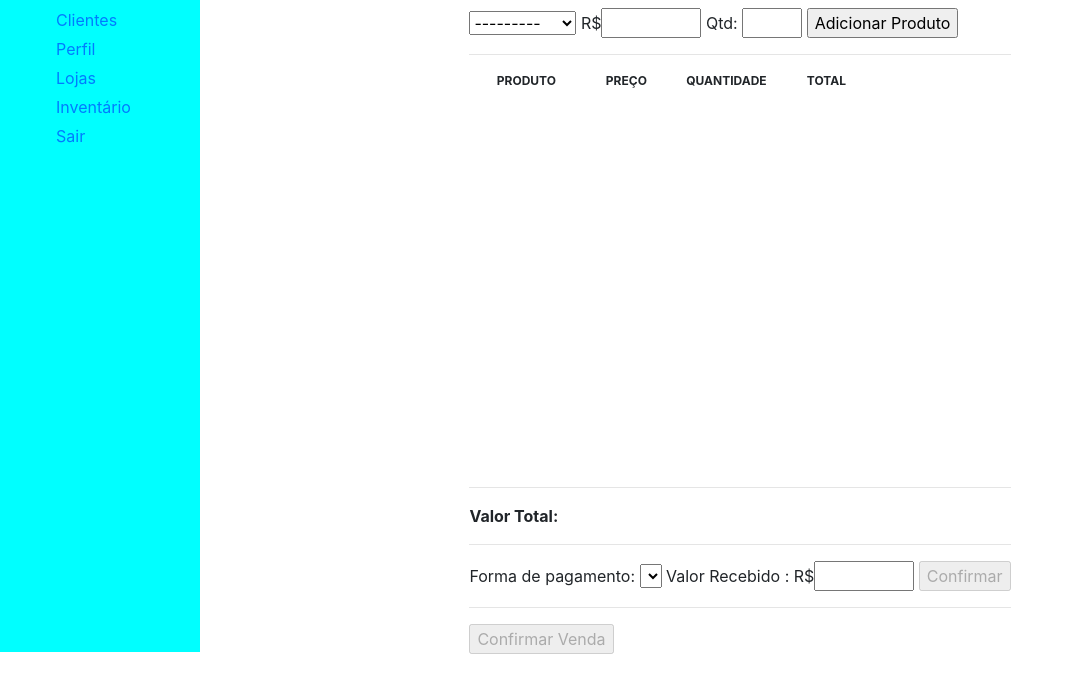
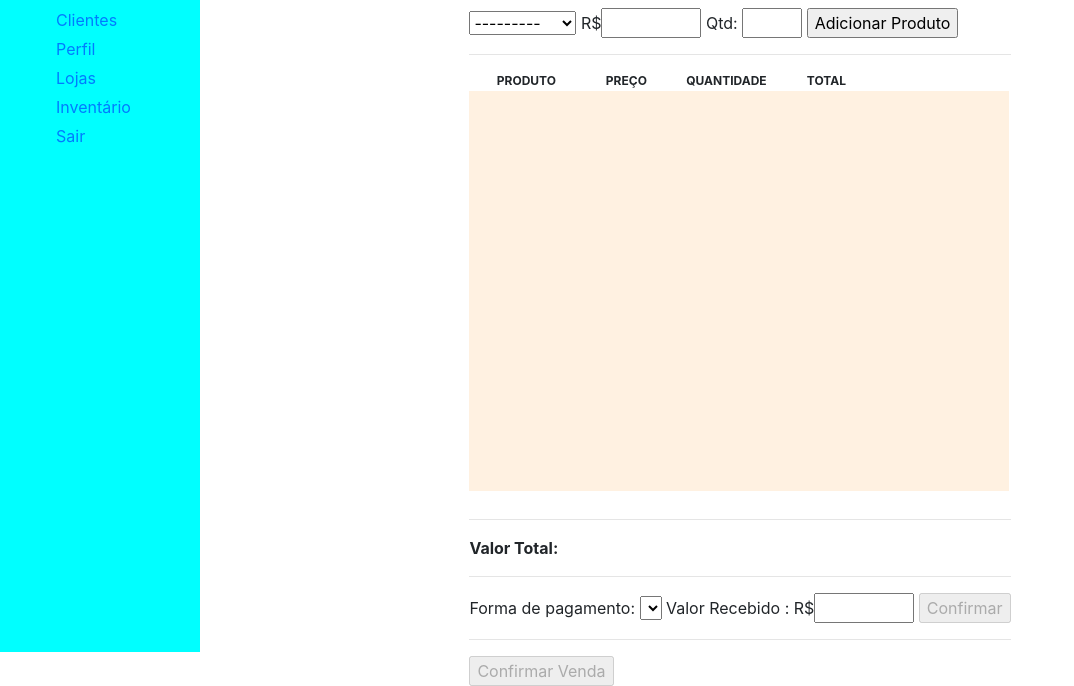
Before and after one commit to ChenGit55/supersolution, a Django app: page /pos/new/ in a window 1280 px wide. Shown: the part 148-834 px from the top of the page, without its empty margins (0-1074 px from the left). Before the commit the page ends 802 px from the top, so only its background shows below. Run offline with Django 3.2, Linux system fonts and the light colour scheme; the visitor is signed in with stand-in values (Sample User, id 1); data comes from the database, SQL or seed files in the repository; data that the repository does not hold is empty; some libraries are stand-ins or nearby versions.

Commit message:
Correção de bug e adiciona um footer vazio

```diff
--- a/templates/core/base.html
+++ b/templates/core/base.html
@@ -95,6 +95,9 @@
         {% block body %}
         {% endblock %}
     </main>
+    <footer class="mt-5">
+
+    </footer>
 
     <!-- bootstrap + popper  -->
     <script src="https://cdn.jsdelivr.net/npm/@popperjs/core@2.11.8/dist/umd/popper.min.js" integrity="sha384-I7E8VVD/ismYTF4hNIPjVp/Zjvgyol6VFvRkX/vR+Vc4jQkC+hVqc2pM8ODewa9r" crossorigin="anonymous"></script>
--- a/templates/pos/new-sale.html
+++ b/templates/pos/new-sale.html
@@ -6,13 +6,13 @@
 
     .inovice-table {
         display: block;
-        width: 500px;
+        width: 540px;
         height: 400px;
-        overflow: auto;
         border-collapse: collapse;
     }
 
     .inovice-table tbody {
+        display: block;
         height: 400px;
         overflow: auto;
     }
@@ -62,7 +62,7 @@
         </thead>
         <tbody id="inovice"></tbody>
     </table>
-    <hr>
+    <hr class="mt-5">
     <b>Valor Total: </b> <span id="inovice-total"></span>
     <div style="display: none;"  id="payment">
         <hr>
```
